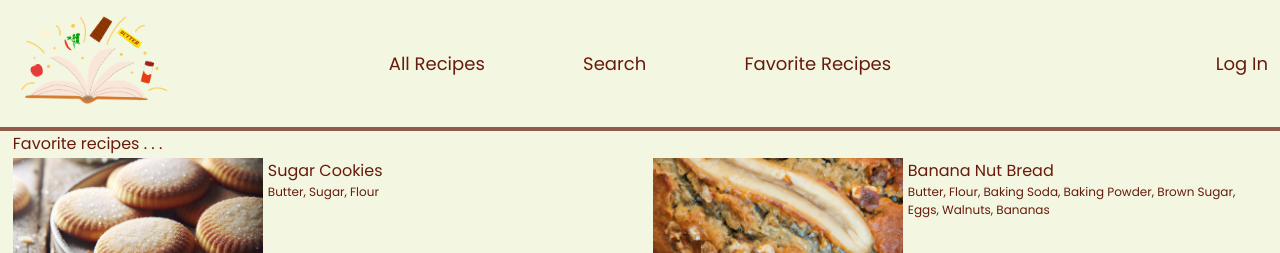
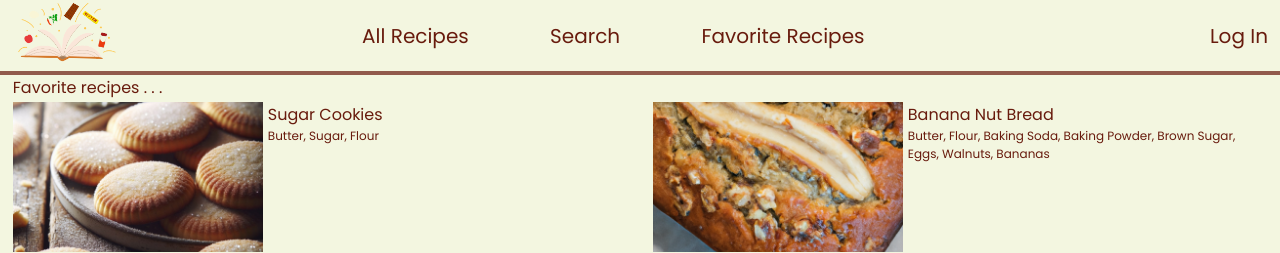
Before and after one commit to ericanderson85/RecipeGenerator, a Flask app: page /favorites in a window 1280 px wide. Shown: the top 253 px of the page. Run offline with Flask 3, Linux system fonts and the light colour scheme.

Commit message:
favorites

```diff
--- a/app.py
+++ b/app.py
@@ -80,5 +80,13 @@ def favorites():
     return render_template("favorites.html", favorites=favorite_recipes)
 
 
+@app.route("/all")
+def all():
+    with open("static/recipes.json", "r") as file:
+        all_recipes = json.load(file)
+
+    return render_template("all_recipes.html", recipes=all_recipes)
+
+
 if __name__ == "__main__":
     app.run(debug=True)
--- a/static/styles.css
+++ b/static/styles.css
@@ -181,7 +181,7 @@ a {
 }
 
 .header-container {
-  margin: 12px;
+  margin: 0 12px;
 }
 
 header {
@@ -201,12 +201,12 @@ nav {
 }
 
 .header {
-  font-size: 1.125rem;
+  font-size: 1.25rem;
 }
 
 .logo {
-  max-width: 10rem;
-  height: auto;
+  width: auto;
+  height: 4rem;
   flex-grow: 1;
   text-align: left;
 }
--- a/templates/recipes.html
+++ b/templates/all_recipes.html
@@ -1,7 +1,7 @@
 {% extends 'base.html' %} {% block content %}
-<span class="results">Recommended recipes . . .</span>
+<span class="results">All recipes . . .</span>
 <div class="recipes-container">
-  {% for recipe in recipe_list %}
+  {% for recipe in recipes %}
   <a href="{{ recipe['Link'] }}" target="_blank">
     <div class="recipe">
       <img
--- a/templates/base.html
+++ b/templates/base.html
@@ -17,7 +17,7 @@
         /></a>
 
         <nav>
-          <a class="header" href="/">All Recipes</a>
+          <a class="header" href="/all">All Recipes</a>
           <a class="header" href="/">Search</a>
           <a class="header" href="/favorites">Favorite Recipes</a>
         </nav>
```
